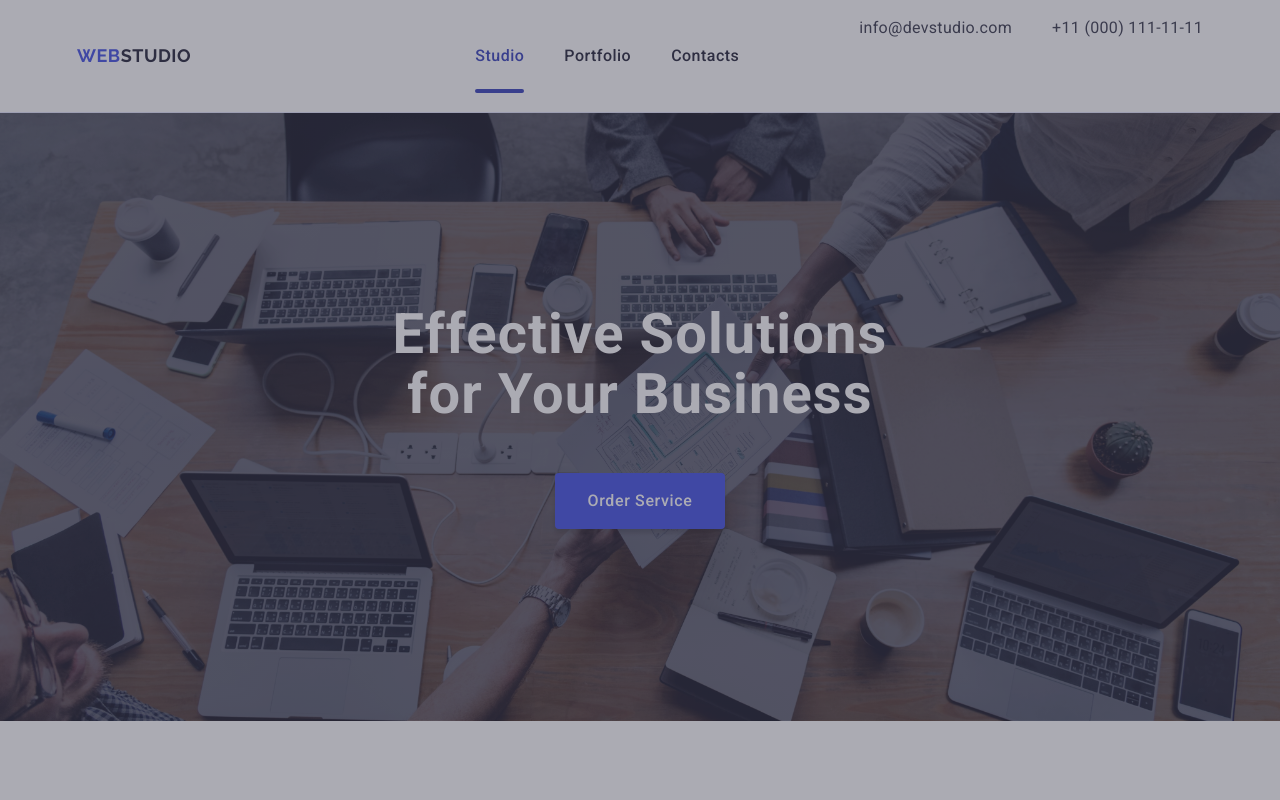
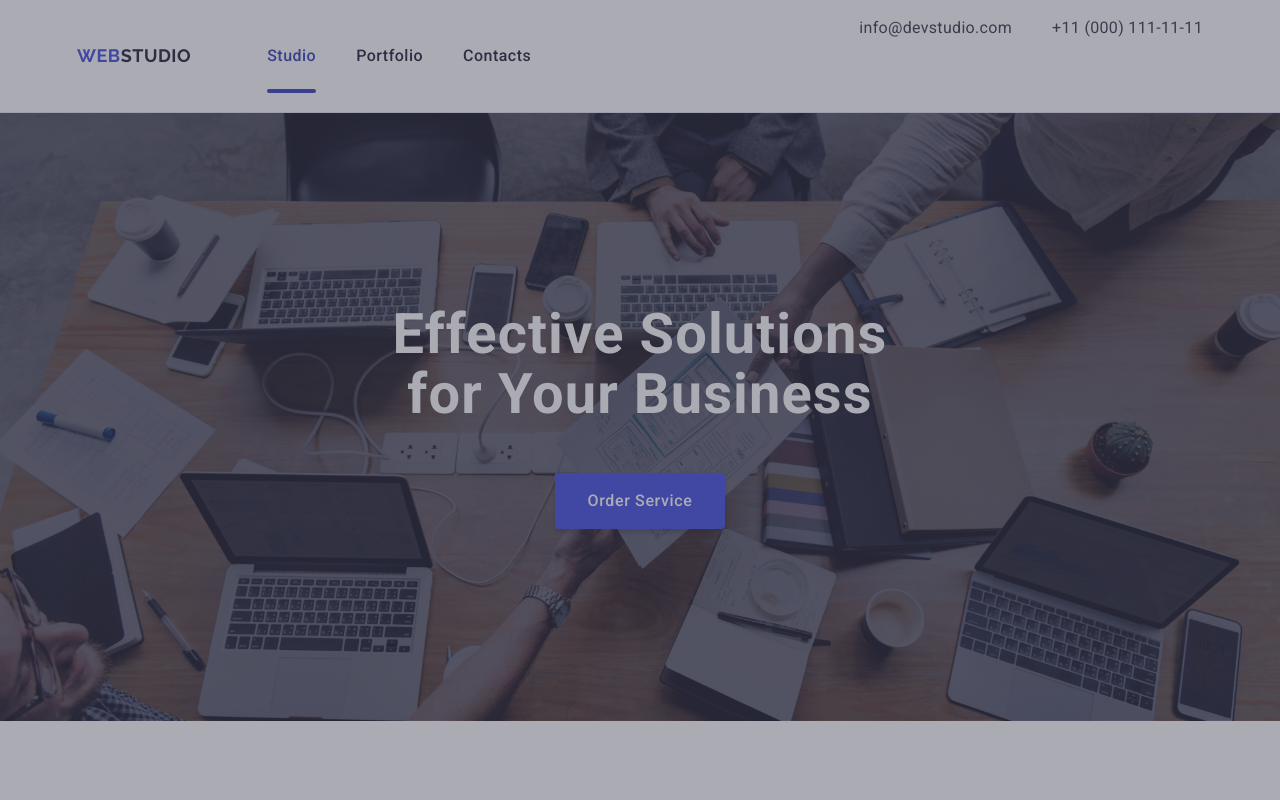
Before and after one commit to beolly/goit-markup-hw-06, a plain HTML site: page index.html in a window 1280 px wide. Shown: the top 800 px of the page. Drawn offline with nearby package versions, Linux system fonts and the light colour scheme.

Commit message:
Add files via upload

```diff
--- a/css/styles.css
+++ b/css/styles.css
@@ -85,21 +85,17 @@ max-width: 768px;
 .page-header {
   display: flex;
    justify-content: space-between;
+   align-items: center;
 }
 
 .page-nav {
   display: flex;
   justify-items: center;
   align-items: center;
-  justify-content: space-between;
+  /* justify-content: space-between; */
   flex-grow: 1;
 }
-@media only screen and (min-width: 768px) {
-  .page-nav {
-    display: flex;
-    justify-items: center;
-    align-items: center;
-   }}
+
 
 .page-logo {
   font-family: "Raleway", sans-serif;
@@ -136,15 +132,19 @@ max-width: 768px;
    display: flex;
    font-style: normal;
    justify-items: center;
+   justify-content: center;
+
  }
 }
 @media only screen and (min-width: 1158px) {
 
- .menu-adress {
-   display: flex;
-   font-style: normal;
-   justify-items: center;
+ .page-header{
+
+   justify-content: center;
+   align-items: center;
  }
+
+
 }
 .mobile-menu{
   display: flex;
@@ -228,7 +228,8 @@ max-width: 768px;
   .adress-list {
   display: flex;
   gap: 40px;
-  align-items: center;
+  align-items:center;
+
 }
 }
 
--- a/index.html
+++ b/index.html
@@ -124,7 +124,7 @@
           <ul class="team-list">
             <li class="team-link">
               <img
-              srcset="./images/Mark.jpg.jpg 1x, ./images/mark2x.png 2x"
+              srcset="./images/Mark.jpg 1x, ./images/mark2x.png 2x"
                 src="./images/Mark.jpg"
                 width="264"
                 alt="photo Mark Guerrero"
@@ -205,7 +205,7 @@
             </li>
             <li class="team-link">
               <img
-              srcset="./images/Camila.jpg.jpg 1x, ./images/cam2x.png 2x"
+              srcset="./images/Camila.jpg 1x, ./images/cam2x.png 2x"
                 src="./images/Camila.jpg"
                 width="264"
                 alt="photo Camila Garcia"
```
